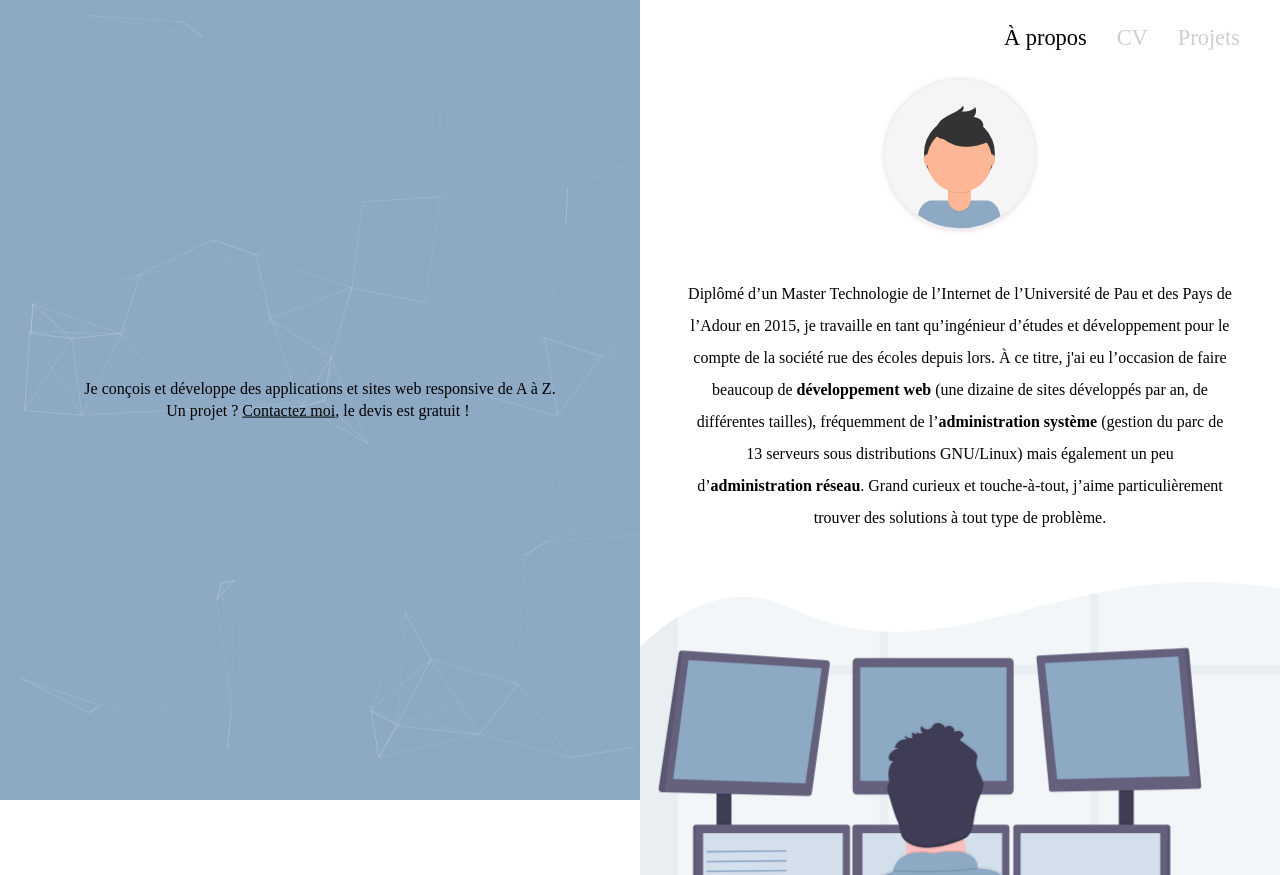
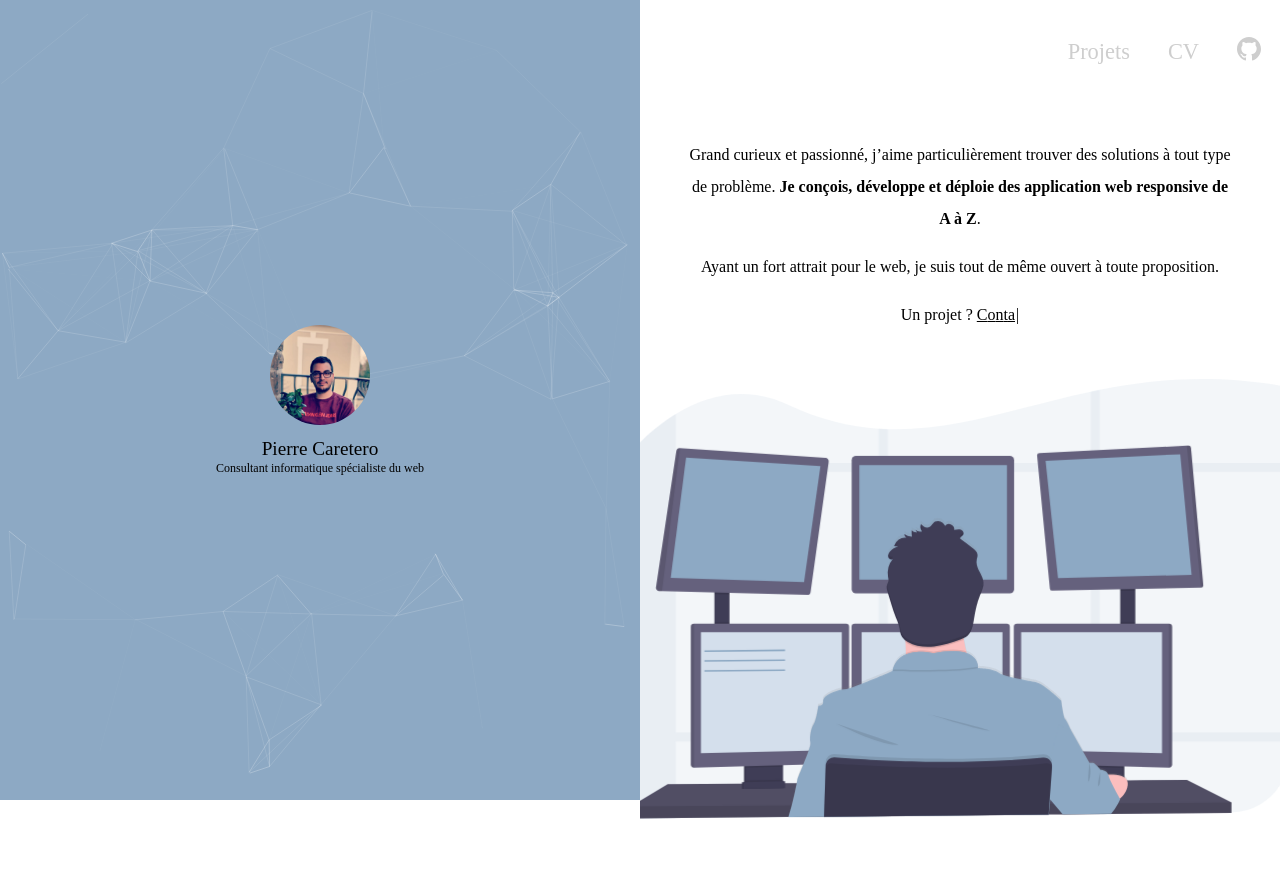
Before and after one commit to DetaX/pierrecareterofr, a Vue app: page / in a window 1280 px wide. Built offline with nearby package versions, Linux system fonts and the light colour scheme; a web font is replaced by a local one.

Commit message:
changing home and responsiveness

```diff
--- a/package.json
+++ b/package.json
@@ -6,6 +6,7 @@
     "dev": "vite",
     "build": "vite build",
     "preview": "vite preview",
+    "gh-deploy": "git push origin :gh-pages && git subtree push --prefix dist origin gh-pages",
     "lint": "eslint . --ext .vue,.js,.jsx,.cjs,.mjs --fix --ignore-path .gitignore"
   },
   "dependencies": {
--- a/src/App.vue
+++ b/src/App.vue
@@ -1,19 +1,27 @@
 <template>
   <main :class="$route.name">
     <div id="particles" class="particles">
-      <span id="text" >Je développe votre site web</span>
-    </div>
-    <nav>
-      <span>
-        <router-link to="/"> À propos </router-link>
-      </span>
-      <span>
-        <router-link to="/cv"> CV </router-link>
-      </span>
+
+      <router-link to="/" class="title_wrapper">
+        <img src="/assets/picture.jpg" alt="Photo" />
+        <span class="title">Pierre Caretero</span>
+        <span class="subtitle">Consultant informatique spécialiste du web</span>
+      </router-link>
+<!--      <span id="text" >Je développe votre site web</span>-->
+      <nav id="navbar">
       <span>
         <router-link to="/projets"> Projets </router-link>
       </span>
-    </nav>
+        <span>
+        <router-link to="/cv"> CV </router-link>
+      </span>
+    <span>
+      <a href="https://github.com/DetaX/pierrecareterofr" id="github" title="Code du site">
+        <Github fill="#cecece" />
+      </a>
+    </span>
+      </nav>
+    </div>
     <router-view v-slot="{ Component }">
       <transition name="fade" mode="out-in">
         <component :is="Component" class="left" />
@@ -25,11 +33,14 @@
 <script>
 import { Power3, gsap } from "gsap";
 import { color1 } from "./variables";
-
+import Github from "@/assets/svgs/github.svg";
 import Typewriter from "typewriter-effect/dist/core";
 
 export default {
   name: "App",
+  components: {
+    Github
+  },
   mounted() {
     window.particlesJS.load(
       "particles",
@@ -49,20 +60,19 @@ export default {
       background: color1,
       ease: Power3.easeOut,
     }).to("nav", { duration: 3, x: 0, ease: "elastic" }, "-=2");
-    let text = document.getElementById("text");
-    let typewriter = new Typewriter(text, {});
 
-    typewriter
-      .changeDelay(10)
-      .typeString(
-        "Je conçois et développe des applications et sites web responsive de A à Z."
-      )
-      .pauseFor(1000)
-      .typeString(
-        "<br>Un projet ? <a href='mailto:contact@pierrecaretero.fr'>Contactez moi</a>, le devis est gratuit !"
-      )
-      .pauseFor(5000)
-      .start();
+    window.onscroll = function() {myFunction()};
+
+    let navbar = document.getElementById("navbar");
+    let sticky = navbar.offsetTop;
+    function myFunction() {
+      if (navbar.offsetTop > 0) sticky = navbar.offsetTop;
+      if (window.scrollY >= sticky) {
+        navbar.classList.add("sticky")
+      } else {
+        navbar.classList.remove("sticky");
+      }
+    }
   },
 };
 </script>
@@ -98,6 +108,15 @@ html {
 body {
   margin: 0;
 }
+.sticky {
+  position: fixed;
+  top: 0;
+  width: 100%;
+}
+
+.sticky + .content {
+  padding-top: 60px;
+}
 main {
   width: 100%;
   background: #fff;
@@ -118,34 +137,60 @@ main {
 }
 #particles {
   background: #fff;
-  height: 100vh;
+  height: 50vh;
   flex-grow: 1;
   text-align: center;
   width: 100%;
-  z-index: 0;
+  z-index: 2;
+  display: flex;
+  align-items: center;
+  position: relative;
   canvas {
     z-index: -1;
   }
+}
 
-}
 .particles-js-canvas-el {
   position: absolute;
   left: 0;
 }
+.title_wrapper {
+  display: flex;
+  flex-direction: column;
+  text-align: center;
+  margin-bottom: 53px;
+  color: #000;
+  outline: none;
+  .title {
+    margin-top: .75rem;
+  }
+  .subtitle {
+    font-size: .75rem;
+  }
+  img {
+    max-width: 15%;
+    min-width: 100px;
+    border-radius: 50%;
+    margin: auto;
+  }
+}
 nav {
   position: absolute;
-  right: 25px;
-  top: 25px;
+  bottom: 0;
   z-index: 2;
-  transform: translateX(calc(100% + 25px));
   display: flex;
-  flex-direction: column;
-  text-align: right;
+  flex-direction: row;
+  background: rgb(0 0 0 / 20%);
+  justify-content: space-evenly;
+  width: 100%;
+  height: 53px;
+  &.sticky {
+    background: rgb(108 135 155);
+  }
   span {
-    margin-bottom: 1rem;
+    padding: 1rem;
   }
   a {
-    margin: 5px;
     &:hover {
       color: #000;
       position: relative;
@@ -154,14 +199,7 @@ nav {
         transition: width 0.5s;
       }
     }
-    &:after {
-      content: "";
-      position: absolute;
-      bottom: -5px;
-      left: 0;
-      width: 0;
-      border-bottom: 2px solid black;
-    }
+
   }
 }
 a {
@@ -170,23 +208,7 @@ a {
   font-size: 1.2rem;
 }
 
-#text {
-  opacity: 0;
-  position: absolute;
-  top: 50%;
-  left: 0;
-  transform: translateY(calc(-50vh - 100%));
-  text-align: center;
-  padding: 3rem;
-  font-size: 1rem;
-  line-height: 1.4rem;
-  transition: transform 2s, opacity 2s;
-  a {
-    font-size: 1rem;
-    color: inherit;
-    text-decoration: underline;
-  }
-}
+
 .fade-leave-active {
   transition-duration: 0.3s;
   transition-property: opacity;
@@ -207,7 +229,7 @@ a {
     height: 100vh;
     margin-top: 75px;
     & > *:last-child {
-      margin-bottom: 75px;
+      margin-bottom: 90px;
     }
   }
   html {
@@ -216,11 +238,39 @@ a {
   a {
     font-size: 1.4rem;
   }
+  .title_wrapper {
+    margin-bottom: 0;
+  }
   nav {
-    flex-direction: row;
-    text-align: center;
+    top: 25px;
+    bottom: revert;
+    background: none;
+    right: -100%;
+    justify-content: flex-end;
+    align-items: center;
+    span {
+      padding: 0.25rem;
+    }
+    a#github {
+      &:hover {
+        svg {
+          fill: #000;
+        }
+      }
+      &:after {
+        content: none;
+      }
+    }
     a {
       margin: 15px;
+      &:after {
+        content: "";
+        position: absolute;
+        bottom: -5px;
+        left: 0;
+        width: 0;
+        border-bottom: 2px solid black;
+      }
     }
   }
   #particles {
@@ -229,11 +279,7 @@ a {
   ::-webkit-scrollbar {
     width: 5px;
   }
-  #text {
-    width: calc(50vw - 6rem);
-    opacity: 1;
-    transform: translateY(-50%);
-  }
+
   ::-webkit-scrollbar-track {
     background: #fff;
   }
--- a/src/views/CVView.vue
+++ b/src/views/CVView.vue
@@ -11,13 +11,22 @@
       </div>
       <div class="experience">
         <div class="date">
+          janvier 2021 - aujourd'hui
+        </div>
+        <div class="title">
+          Freelance
+        </div>
+
+      </div>
+      <div class="experience">
+        <div class="date">
           octobre 2015 - aujourd'hui
         </div>
         <div class="title">
           Rue des écoles
         </div>
         <div class="description">
-          En charge du développement d'applications web ou mobiles ainsi que de la gestion du parc interne et externe de serveurs
+          En charge du développement d'applications web ou mobiles ainsi que de la gestion du parc interne et externe de serveurs dédiés
         </div>
       </div>
       <div class="experience">
@@ -66,7 +75,7 @@
           Baccalauréat Scientifique, option Sciences de l'Ingénieur, <i>Mention AB</i>
         </div>
         <div class="description">
-          Lycée St-Cricq
+          Lycée Saint-Cricq
         </div>
       </div>
     </div>
@@ -76,10 +85,18 @@
       </div>
       <div class="skill">
         <div class="title">
-          Développement
+          Langages
         </div>
         <div class="description">
-          Java, Java EE, Python, C++, Android, C, PHP, JavaScript, HTML, CSS, SCSS, XML, XSLT, OpenGL, SQL, Scheme, Assembleur
+          PHP, SQL, JavaScript, HTML, CSS, SCSS, Java, Java EE, Python, C++, C, XML, XSLT, OpenGL, Scheme, Assembleur
+        </div>
+      </div>
+      <div class="skill">
+        <div class="title">
+          Cadriciels/CMS
+        </div>
+        <div class="description">
+          Symfony, Vue.js, Wordpress, Android, Magento, Jelix
         </div>
       </div>
       <div class="skill">
@@ -87,7 +104,7 @@
           Outils
         </div>
         <div class="description">
-          UML/OCL, SysML, Merise, Git, LaTeX
+          Git, Subversion, LaTeX, UML/OCL, SysML, Merise
         </div>
       </div>
       <div class="skill">
@@ -100,10 +117,10 @@
       </div>
       <div class="skill">
         <div class="title">
-          Divers
+          Virtualisation
         </div>
         <div class="description">
-          IA, Virtualisation(VMware)
+          VMware, Proxmox, Docker, LXC
         </div>
       </div>
       <div class="skill">
@@ -111,13 +128,13 @@
           Système d'exploitation
         </div>
         <div class="description">
-          Windows, Linux
+          Linux, Windows
         </div>
       </div>
     </div>
     <div id="languages">
       <div class="block-title">
-        Langages
+        Langues
       </div>
       <div class="language">
         <div class="title">
@@ -145,12 +162,6 @@
         <div class="description">
           Notions
         </div>
-      </div>
-    </div>
-
-    <div id="hobbies">
-      <div class="block-title">
-        Centres d'intérêts
       </div>
     </div>
   </div>
@@ -184,12 +195,12 @@ export default {
   #cv {
     position: relative;
     & > div {
-      padding-right: 20px;
-      padding-left: 20px;
+      padding: 0 2rem;
     }
     &.loaded .block-title:after {
       width: 100%;
     }
+    padding-bottom: 1rem;
   }
   #work {
     position: absolute;
--- a/src/views/HomeView.vue
+++ b/src/views/HomeView.vue
@@ -1,20 +1,12 @@
 <template>
   <div id="home">
-    <span id="profile-container">
-      <Profile id="profile" :view-box.camel="profileViewBox" />
-    </span>
+
 
     <span id="presentation">
-      Diplômé d’un Master Technologie de l’Internet de l’Université de Pau et
-      des Pays de l’Adour en 2015, je travaille en tant qu’ingénieur d’études et
-      développement pour le compte de la société rue des écoles depuis lors. À
-      ce titre, j'ai eu l’occasion de faire beaucoup de
-      <b>développement web</b> (une dizaine de sites développés par an, de
-      différentes tailles), fréquemment de l’<b>administration système</b>
-      (gestion du parc de 13 serveurs sous distributions GNU/Linux) mais
-      également un peu d’<b>administration réseau</b>. Grand curieux et
-      touche-à-tout, j’aime particulièrement trouver des solutions à tout type
-      de problème.
+      <p>Grand curieux et passionné, j’aime particulièrement trouver des solutions à tout type
+      de problème. <b>Je conçois, développe et déploie des application web responsive de A à Z</b>.</p>
+      <p>Ayant un fort attrait pour le web, je suis tout de même ouvert à toute proposition.</p>
+      <span id="text"></span>
     </span>
     <div id="programming-container">
       <Programming id="programming" :view-box.camel="programmingViewBox" />
@@ -27,6 +19,7 @@ import { Power3, gsap } from "gsap";
 import { color1, color2 } from "@/variables";
 import Profile from "@/assets/svgs/profile.svg";
 import Programming from "@/assets/svgs/programming.svg";
+import Typewriter from "typewriter-effect/dist/core";
 
 export default {
   name: "HomeView",
@@ -42,7 +35,7 @@ export default {
   },
   mounted() {
     let tl = gsap.timeline();
-    tl.to("#particles", { duration: 1, height: "100vh" })
+    tl
       .to("#presentation", { duration: 2, opacity: 1 }, 0)
       .to("#profile-container", { duration: 2, opacity: 1 }, "-=2")
       .to(
@@ -51,34 +44,15 @@ export default {
         "-=2"
       )
       .to("#programming", { duration: 20, scale: 1.25, y: 50 }, "-=1");
+    let text = document.getElementById("text");
+    let typewriter = new Typewriter(text, {});
 
-    let color = color1;
-    document.querySelector("#profile").onclick = function () {
-      let tl = gsap.timeline();
-      color = color === color1 ? color2 : color1;
-      let textColor = color === color2 ? "#fff" : "#000";
-      let paths = document.querySelectorAll(".color"),
-        i;
-      tl.addLabel("color", 0);
-      for (i = 0; i < paths.length; ++i) {
-        tl.to(
-          paths[i],
-          { duration: 2, fill: color, ease: Power3.easeOut },
-          "color"
-        );
-      }
-      tl.to(
-        "#particles",
-        { duration: 2, background: color, ease: Power3.easeOut },
-        "color"
-      );
-      tl.to(
-        "#text",
-        { duration: 2, color: textColor, ease: Power3.easeOut },
-        "color"
-      );
-      tl.play("color");
-    };
+    typewriter
+        .pauseFor(2500)
+        .typeString(
+            "Un projet ? <a href='mailto:contact@pierrecaretero.fr'>Contactez-moi</a>, le devis est gratuit !"
+        )
+        .start();
   },
 };
 </script>
@@ -109,6 +83,12 @@ export default {
   padding: 3rem;
   line-height: 2rem;
   opacity: 0;
+  max-width: 600px;
+}
+#text a {
+  font-size: 1rem;
+  color: #000;
+  text-decoration: underline;
 }
 #programming {
   opacity: 0;
```
Also changed, not shown: public/assets/picture.jpg (added), src/assets/svgs/github.svg (added).
